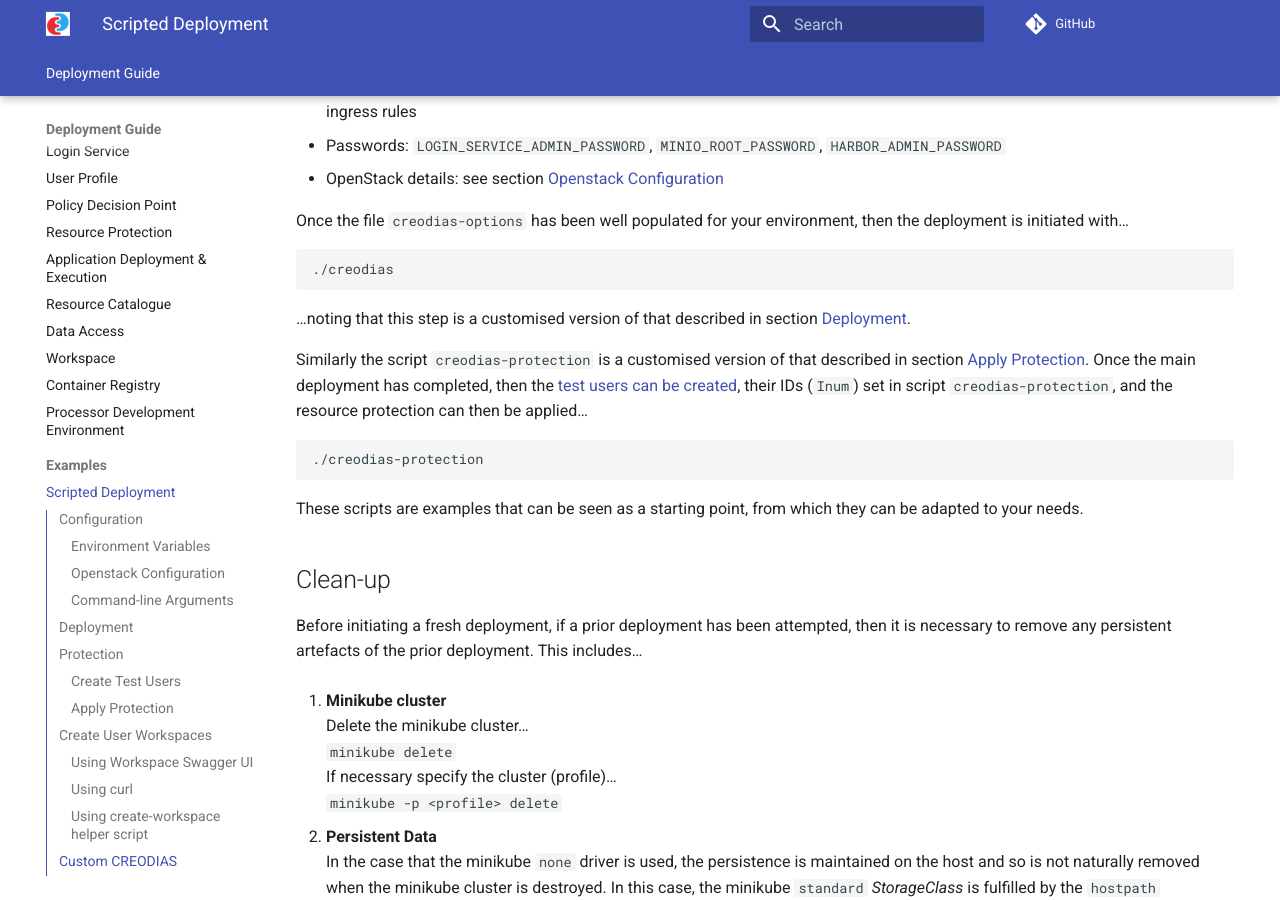
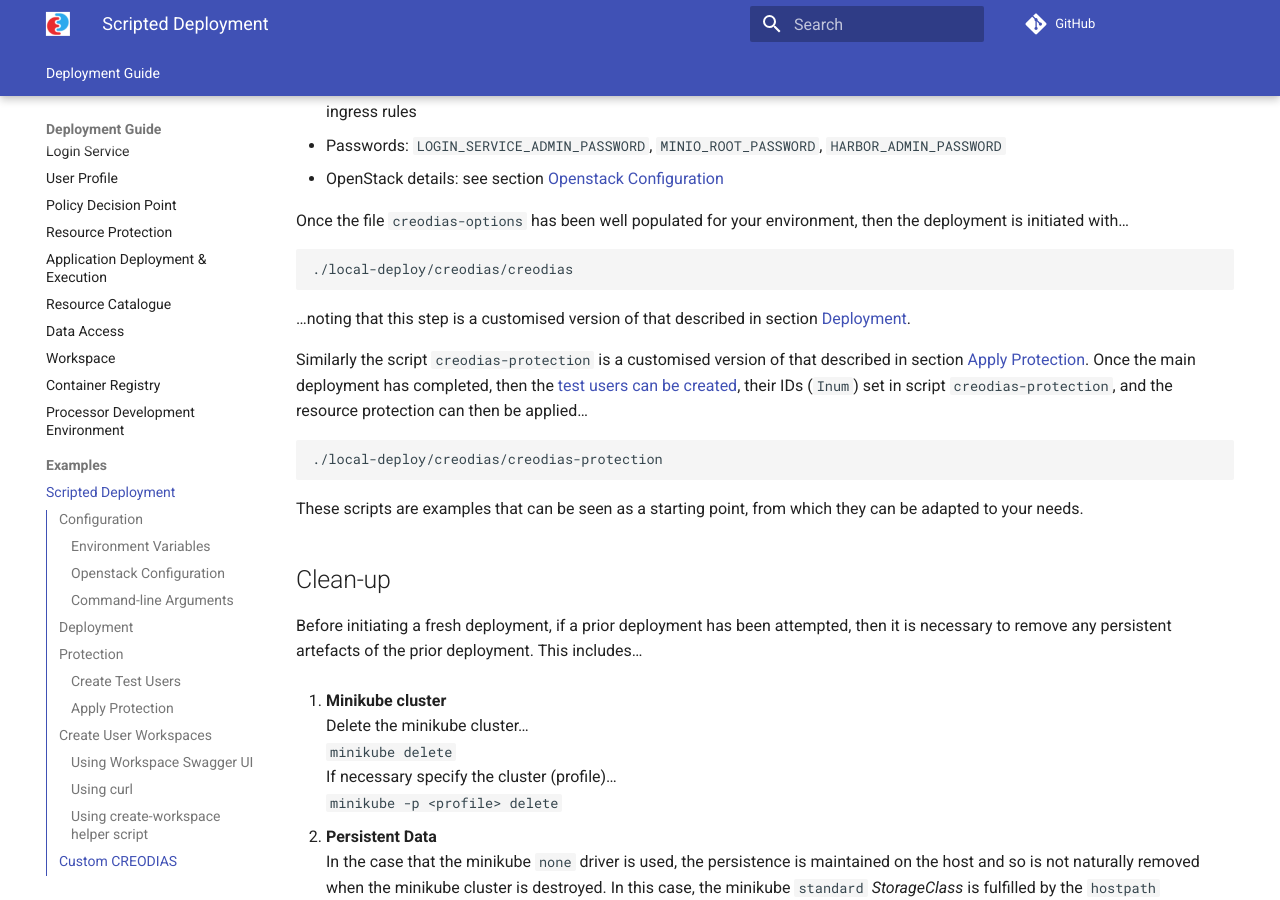
Before and after one commit to EOEPCA/deployment-guide, an MkDocs documentation site: the page built from docs/examples/scripted-example-deployment.md, in a window 1280 px wide and 900 px high, scrolled down 6813 px. Built offline with MkDocs 1.6.1 and Material for MkDocs 9.7.7, drawn with Linux system fonts in a browser that asks for light colours; comment, search, counter and statistics services are not loaded.

Commit message:
Move CREODIAS scripts to a sub-directory.

````diff
--- a/docs/examples/scripted-example-deployment.md
+++ b/docs/examples/scripted-example-deployment.md
@@ -81,7 +81,7 @@ Argument | Description | Default
 
 The deployment is initiated by setting the appropriate [environment variables](#environment-variables) and invoking the `eoepca.sh` script with suitable [command-line arguments](#command-line-arguments). You may find it convenient to do so using a wrapper script that customises the environment varaibles according to your cluster, and then invokes the `eoepca.sh` script.
 
-An example of this approach can be found in the script [`creodias`](https://github.com/EOEPCA/deployment-guide/blob/main/creodias) that is supported by script [`creodias-options`](https://github.com/EOEPCA/deployment-guide/blob/main/creodias-options) - used for deployment within a CREODIAS cloud. See section [Custom CREODIAS](#custom-creodias) below for more details.
+An example of this approach can be found in the script [`creodias`](https://github.com/EOEPCA/deployment-guide/blob/main/local-deploy/creodias/creodias) that is supported by script [`creodias-options`](https://github.com/EOEPCA/deployment-guide/blob/main/local-deploy/creodias/creodias-options) - used for deployment within a CREODIAS cloud. See section [Custom CREODIAS](#custom-creodias) below for more details.
 
 **_NOTE that if a prior deployment has been attempted then, before redeploying, a clean-up should be performed as described in the [Clean-up](#clean-up) section below. This is particularly important in the case that the minikube 'none' driver is used, as the persistence is maintained on the host and so is not naturally removed when the minikube cluster is destroyed._**
 
@@ -209,7 +209,7 @@ By default `<client-id>` and `<client-secret>` are read from the `client.yaml` f
 
 ## Custom CREODIAS
 
-Based upon our development experiences on CREODIAS, there is a wrapper script [`creodias`](https://github.com/EOEPCA/deployment-guide/blob/main/creodias) with particular customisations suited to the [CREODIAS](https://creodias.eu/) infrastructure and data offering. The customisations are expressed through [environment variables (as detailed above)](#environment-variables) that are captured in the file [`creodias-options`](https://github.com/EOEPCA/deployment-guide/blob/main/creodias-options).
+Based upon our development experiences on CREODIAS, there is a wrapper script [`creodias`](https://github.com/EOEPCA/deployment-guide/blob/main/local-deploy/creodias/creodias) with particular customisations suited to the [CREODIAS](https://creodias.eu/) infrastructure and data offering. The customisations are expressed through [environment variables (as detailed above)](#environment-variables) that are captured in the file [`creodias-options`](https://github.com/EOEPCA/deployment-guide/blob/main/local-deploy/creodias/creodias-options).
 
 With reference to the file `creodias-options`, particular attention is drawn to the following environment variables that require tailoring to your CREODIAS (Cloudferro) environment...
 
@@ -220,14 +220,14 @@ With reference to the file `creodias-options`, particular attention is drawn to
 
 Once the file `creodias-options` has been well populated for your environment, then the deployment is initiated with...
 ```
-./creodias
+./local-deploy/creodias/creodias
 ```
 ...noting that this step is a customised version of that described in section [Deployment](#deployment).
 
 Similarly the script `creodias-protection` is a customised version of that described in section [Apply Protection](#apply-protection). Once the main deployment has completed, then the [test users can be created](#create-test-users), their IDs (`Inum`) set in script `creodias-protection`, and the resource protection can then be applied...
 
 ```
-./creodias-protection
+./local-deploy/creodias/creodias-protection
 ```
 
 These scripts are examples that can be seen as a starting point, from which they can be adapted to your needs.
````
Also changed, not shown: 6 other files.
